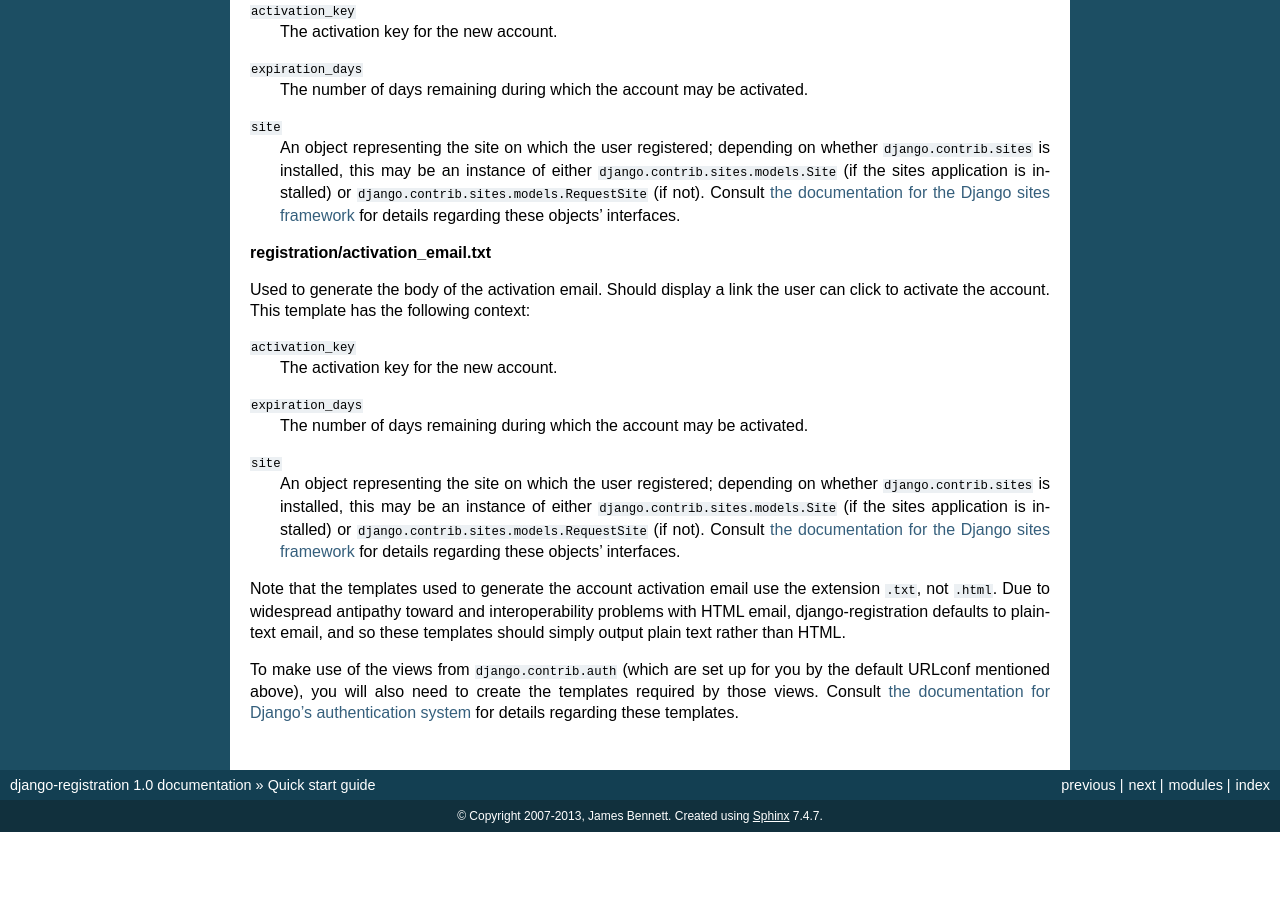
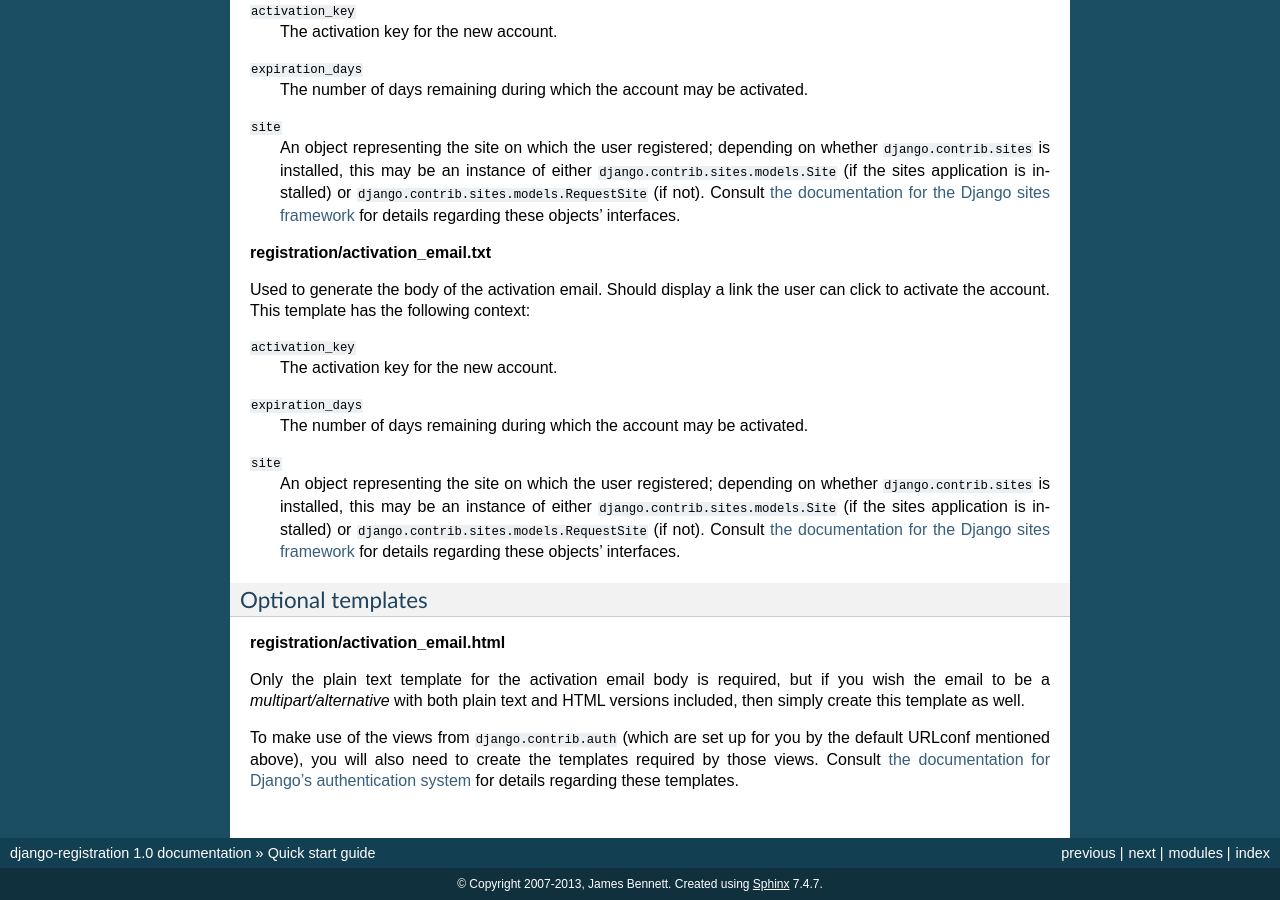
Before and after one commit to adamalton/django-registration-sleek, a Sphinx documentation site: the page built from docs/quickstart.rst, in a window 1280 px wide and 900 px high, scrolled down 3397 px. Built offline with Sphinx 7.4.7, drawn with Linux system fonts in a browser that asks for light colours; before the commit the page ends 4229 px from its top, so only the background shows below that.

Commit message:
Adding the ability to optinallly send the registration email as an HTML email.

```diff
--- a/docs/quickstart.rst
+++ b/docs/quickstart.rst
@@ -195,6 +195,7 @@ rendered using a ``RequestContext`` and so will also receive any
 additional variables provided by `context processors
 <http://docs.djangoproject.com/en/dev/ref/templates/api/#id1>`_.
 
+
 **registration/registration_form.html**
 
 Used to show the form users will fill out to register. By default, has
@@ -273,11 +274,16 @@ following context:
     <http://docs.djangoproject.com/en/dev/ref/contrib/sites/>`_ for
     details regarding these objects' interfaces.
 
-Note that the templates used to generate the account activation email
-use the extension ``.txt``, not ``.html``. Due to widespread antipathy
-toward and interoperability problems with HTML email,
-django-registration defaults to plain-text email, and so these
-templates should simply output plain text rather than HTML.
+
+Optional templates
+~~~~~~~~~~~~~~~~~~
+
+**registration/activation_email.html**
+
+Only the plain text template for the activation email body is required, but if
+you wish the email to be a `multipart/alternative` with both plain text and
+HTML versions included, then simply create this template as well.
+
 
 To make use of the views from ``django.contrib.auth`` (which are set
 up for you by the default URLconf mentioned above), you will also need
```
Also changed, not shown: 1 other file.
